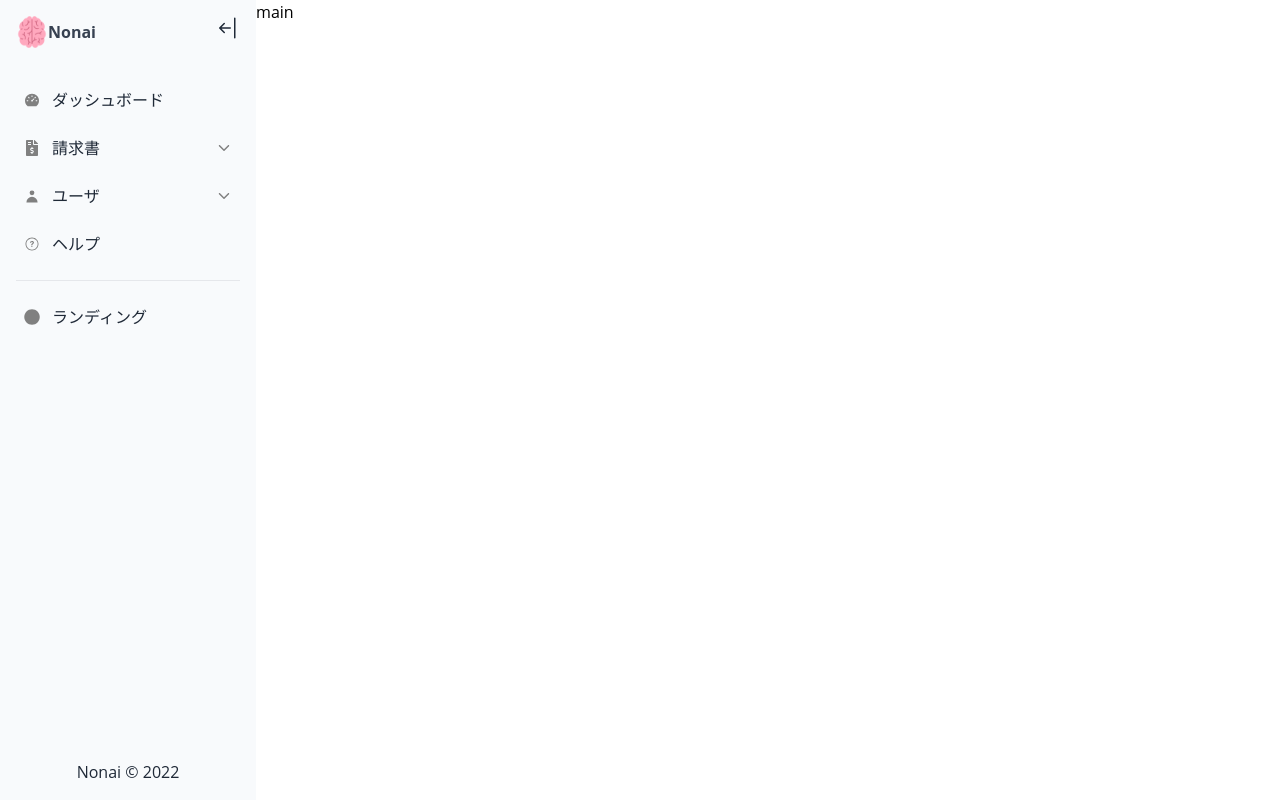
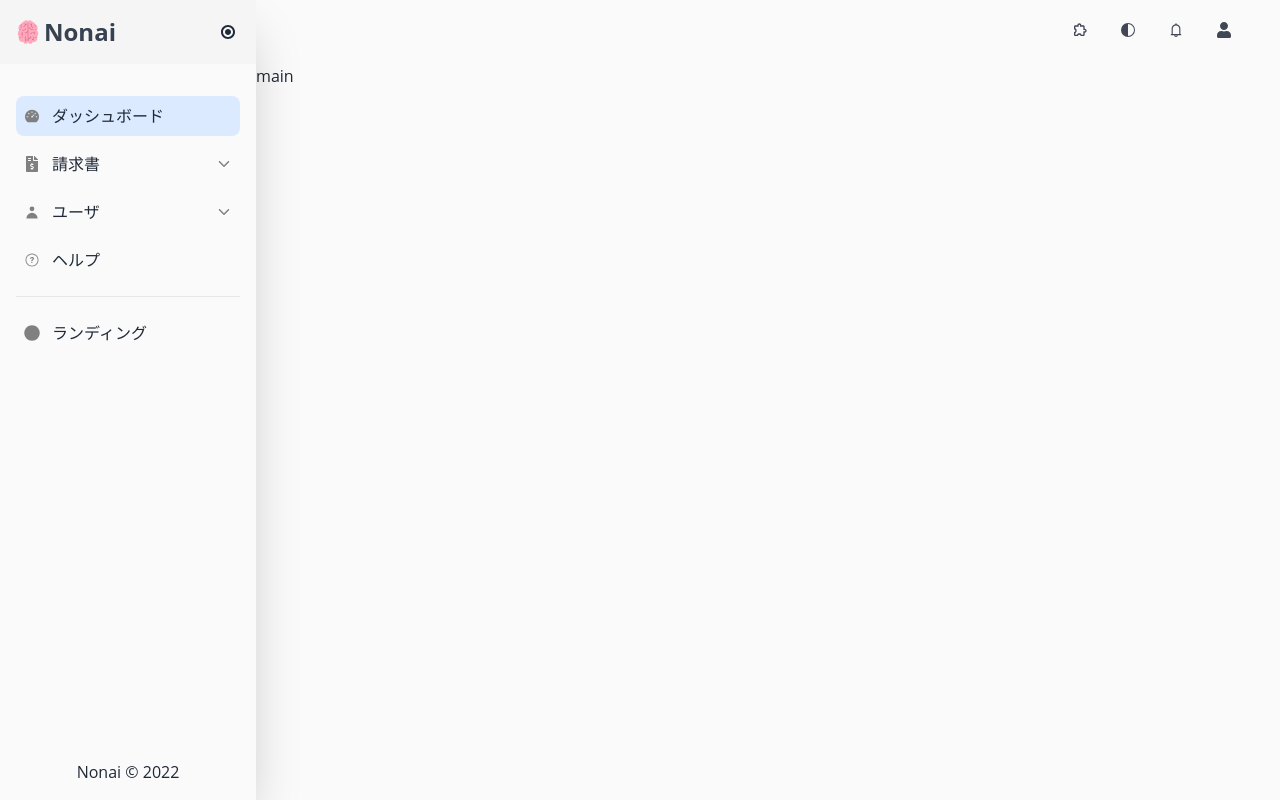
Before and after one commit to oktntko/nonai-react, a React (Vite) app: page / in a window 1280 px wide. Built offline with nearby package versions, Linux system fonts and the light colour scheme.

Commit message:
[tailwindcss] ヘッダーを追加

```diff
--- /dev/null
+++ b/src/components/Header.tsx
@@ -0,0 +1,35 @@
+import { AiOutlineBell } from "react-icons/ai";
+import { BiExtension } from "react-icons/bi";
+import { FaUser } from "react-icons/fa";
+import { VscColorMode } from "react-icons/vsc";
+
+const iconOptions = { size: "1rem", color: "#414855" };
+
+export function Header() {
+  return (
+    <header className="h-full pl-4 pr-12 flex flex-wrap justify-end items-center mx-auto">
+      <ul className="flex flex-col mt-4 md:flex-row md:space-x-8 md:mt-0 md:text-sm md:font-medium">
+        <li>
+          <button>
+            <BiExtension {...iconOptions} />
+          </button>
+        </li>
+        <li>
+          <button>
+            <VscColorMode {...iconOptions} />
+          </button>
+        </li>
+        <li>
+          <button>
+            <AiOutlineBell {...iconOptions} />
+          </button>
+        </li>
+        <li>
+          <button>
+            <FaUser {...iconOptions} />
+          </button>
+        </li>
+      </ul>
+    </header>
+  );
+}
--- a/src/components/Sidebar.tsx
+++ b/src/components/Sidebar.tsx
@@ -1,13 +1,13 @@
 import React, { ReactNode, useState } from "react";
 import { AiFillDashboard, AiFillEdit } from "react-icons/ai";
-import { BsArrowBarLeft, BsArrowBarRight } from "react-icons/bs";
+import { BiRadioCircle, BiRadioCircleMarked } from "react-icons/bi";
 import { FaCircle, FaFileInvoice, FaFileInvoiceDollar } from "react-icons/fa";
 import { FcInvite, FcList } from "react-icons/fc";
 import { HiOutlineDocumentAdd, HiUser, HiUsers } from "react-icons/hi";
 import { ImProfile } from "react-icons/im";
 import { IoIosArrowDown, IoIosArrowUp, IoIosHelpCircleOutline } from "react-icons/io";
-import { Link } from "react-router-dom";
-import logo from "~/components/logo.png";
+import { NavLink } from "react-router-dom";
+import logo from "~/assets/logo.png";
 
 const iconOptions = { size: "1rem", color: "gray" };
 
@@ -16,13 +16,16 @@ function MenuItemLink({ to, label, icon }: { to: string; label: string; icon?: J
 
   return (
     <li>
-      <Link
+      <NavLink
         to={to}
-        className="flex items-center p-2 w-full text-base font-normal text-gray-800 rounded-lg transition duration-75 group hover:bg-gray-100 dark:text-white dark:hover:bg-gray-700"
+        className={({ isActive }) => `flex items-center p-2 w-full text-base font-normal
+        rounded-lg transition duration-75 group
+          ${isActive ? "bg-blue-100 hover:bg-blue-200" : "hover:bg-gray-100"}
+          dark:text-white dark:hover:bg-gray-700`}
       >
         {iconClone}
         <span className="flex-1 ml-3 text-left whitespace-nowrap">{label}</span>
-      </Link>
+      </NavLink>
     </li>
   );
 }
@@ -43,7 +46,10 @@ function MenuItemDropdown({
     <li>
       <button
         type="button"
-        className="flex items-center p-2 w-full text-base font-normal text-gray-800 rounded-lg transition duration-75 group hover:bg-gray-100 dark:text-white dark:hover:bg-gray-700"
+        className={`flex items-center p-2 w-full text-base font-normal
+         rounded-lg transition duration-75 group
+          hover:bg-gray-100
+          dark:text-white dark:hover:bg-gray-700`}
         aria-controls="dropdown"
         data-collapse-toggle="dropdown"
         onClick={() => setExpanded(!expanded)}
@@ -63,19 +69,24 @@ export function Sidebar() {
   const [expanded, setExpanded] = useState(true);
 
   return (
-    <aside className="flex flex-col flex-nowrap justify-between bg-slate-50 text-gray-800 h-screen w-64 p-4 transition-all duration-200 overflow-y-auto space-y-8">
-      <header className="flex flex-row justify-between">
+    <nav
+      className={`flex flex-col flex-nowrap justify-between
+        h-screen w-64 overflow-y-auto space-y-4
+        bg-neutral-50
+        transition-all duration-200`}
+    >
+      <header className="p-4 h-16 flex flex-row justify-between bg-neutral-100">
         <div className="flex items-center">
-          <img src={logo} className="w-8 h-8" />
-          <span className="font-bold text-gray-700">Nonai</span>
+          <img src={logo} className="w-6 h-6" />
+          <span className="ml-1 font-bold text-2xl text-gray-700">Nonai</span>
         </div>
-        <div>
+        <div className="flex items-center">
           <button onClick={() => setExpanded(!expanded)}>
-            {expanded ? <BsArrowBarLeft size="1.5rem" /> : <BsArrowBarRight size="1.5rem" />}
+            {expanded ? <BiRadioCircleMarked size="1.5rem" /> : <BiRadioCircle size="1.5rem" />}
           </button>
         </div>
       </header>
-      <main className="flex-grow rounded space-y-4">
+      <main className="p-4 flex-grow space-y-4">
         <ul className="space-y-2">
           <MenuItemLink to="/" label="ダッシュボード" icon={<AiFillDashboard />} />
           <MenuItemDropdown label="請求書" icon={<FaFileInvoiceDollar />}>
@@ -96,9 +107,9 @@ export function Sidebar() {
           <MenuItemLink to="/landing" label="ランディング" />
         </ul>
       </main>
-      <footer className="text-center">
+      <footer className="p-4 text-center">
         <span>Nonai © 2022</span>
       </footer>
-    </aside>
+    </nav>
   );
 }
--- a/src/layouts/dashboard.tsx
+++ b/src/layouts/dashboard.tsx
@@ -1,12 +1,22 @@
 import { Outlet } from "react-router-dom";
 import { Sidebar } from "~/components/Sidebar";
+import { Header } from "~/components/Header";
 
 export function DashboardLayout() {
   return (
-    <div className="flex h-screen overflow-hidden">
-      <Sidebar></Sidebar>
-      <div>
-        <main>
+    <div className="flex h-screen overflow-hidden text-gray-800 dark:text-white">
+      <nav className="flex-shrink-0 shadow-2xl z-50">
+        <Sidebar />
+      </nav>
+      <div
+        className="flex-grow
+        flex flex-col flex-nowrap
+        bg-neutral-50"
+      >
+        <nav className="flex-shrink-0 h-16">
+          <Header />
+        </nav>
+        <main className="flex-grow overflow-auto ">
           <Outlet />
         </main>
       </div>
--- a/src/main.css
+++ b/src/main.css
@@ -13,3 +13,19 @@ body {
 code {
   font-family: source-code-pro, Menlo, Monaco, Consolas, "Courier New", monospace;
 }
+
+/* スクロールバー */
+::-webkit-scrollbar {
+  width: 8px;
+  height: 8px;
+}
+/* スクロールバーの背景色 */
+::-webkit-scrollbar-track {
+  border-radius: 32px;
+  background-color: #cecece;
+}
+/* スクロールバーの色 */
+::-webkit-scrollbar-thumb {
+  border-radius: 32px;
+  background: #a8a8a8;
+}
```
Also changed, not shown: src/assets/logo.png (renamed from src/components/logo.png).
